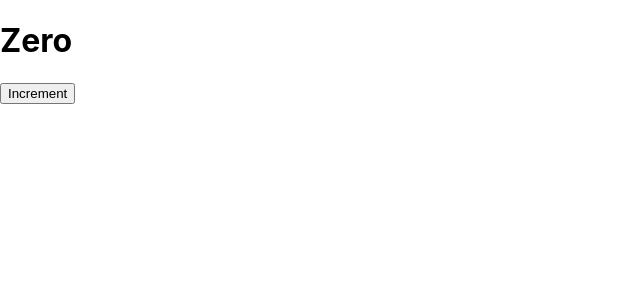
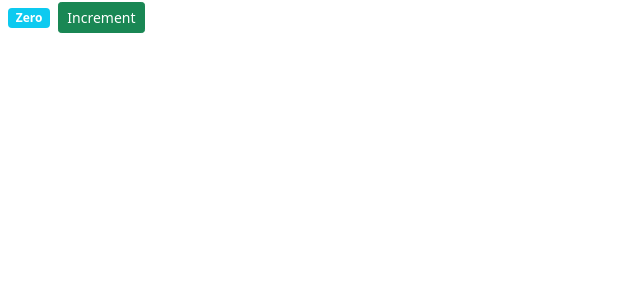
Before and after one commit to lgorniak/react-counter-class-typescript, a React (Create React App) app: page / in a window 1280 px wide. Shown: the top 300 px of the page, without its empty margins (0-640 px from the left). Built offline with nearby package versions, Linux system fonts and the light colour scheme.

Commit message:
add bootstrap and class attributes

```diff
--- a/src/components/counter.tsx
+++ b/src/components/counter.tsx
@@ -13,7 +13,7 @@ class Counter extends Component<IProps, Count> {
 
 	componentDidMount() {
 		this.setState({
-			number: 0
+			number: 0,
 		});
 	}
 
@@ -39,8 +39,13 @@ class Counter extends Component<IProps, Count> {
 	render() {
 		return (
 			<React.Fragment>
-				<h1>{this.format()}</h1>
-				<button onClick={this.iterateCounter}>Increment</button>
+				<span className="badge bg-info m-2">{this.format()}</span>
+				<button
+					className="btn btn-success btn-sm"
+					onClick={this.iterateCounter}
+				>
+					Increment
+				</button>
 			</React.Fragment>
 		);
 	}
--- a/src/index.tsx
+++ b/src/index.tsx
@@ -1,8 +1,10 @@
 import React from "react";
 import { createRoot } from "react-dom/client";
 import "./index.css";
+import "../node_modules/bootstrap/dist/css/bootstrap.min.css";
 import reportWebVitals from "./reportWebVitals";
 import Counter from "./components/counter";
+
 
 const container = document.getElementById("root") as HTMLElement;
 const root = createRoot(container);
```
